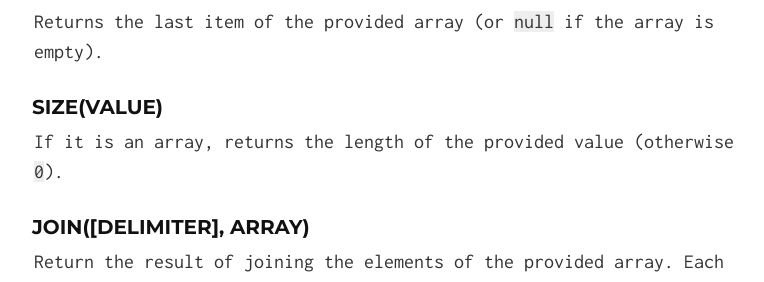
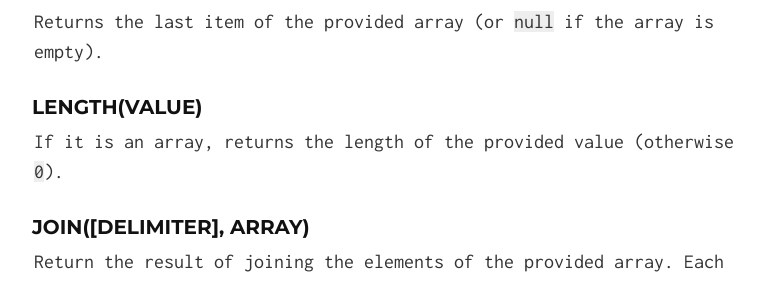
Before and after one commit to kode4food/interpol, a Jekyll site: the page built from guide/a1-system.md, in a window 1280 px wide and 900 px high, scrolled down 448 px. Shown: the part 165-447 px from the top of the window, without its empty margins (256-1020 px from the left). Built offline with Jekyll 4.4.1, drawn with Linux system fonts in a browser that asks for light colours; Markdown is read by kramdown in place of the engine named in the settings.

Commit message:
accident

```diff
--- a/guide/a1-system.md
+++ b/guide/a1-system.md
@@ -16,7 +16,7 @@ Returns the first item of the provided array (or `null` if the array is empty).
 #### last(array)
 Returns the last item of the provided array (or `null` if the array is empty).
 
-#### size(value)
+#### length(value)
 If it is an array, returns the length of the provided value (otherwise `0`).
 
 #### join([delimiter], array)
```
